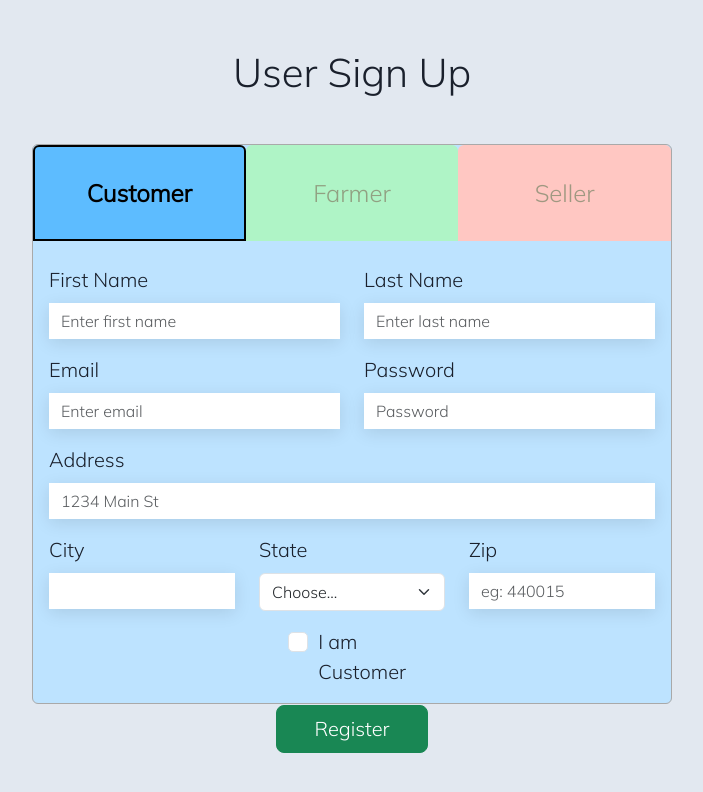
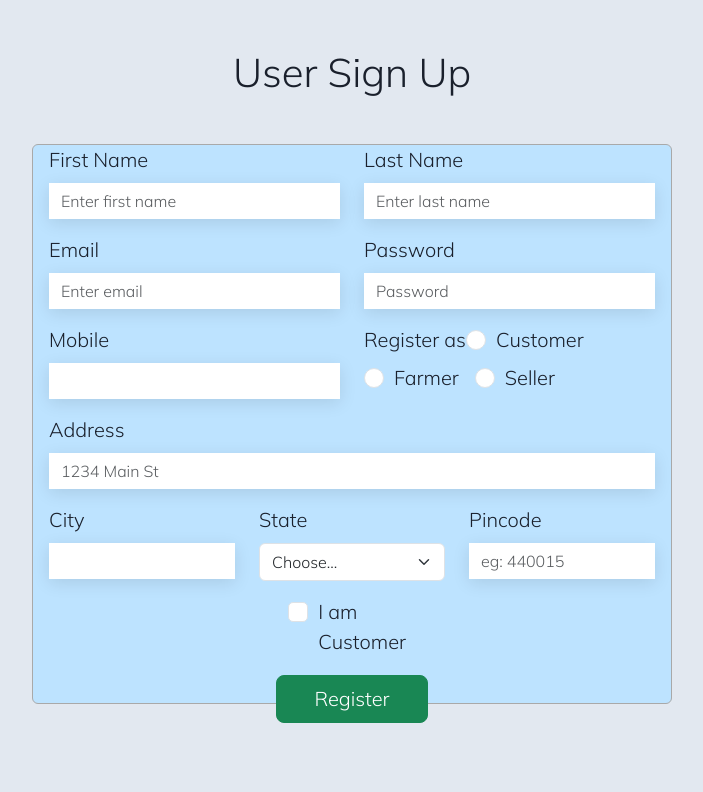
Before and after one commit to Project-Agri-Portal/Cropify, a React (Create React App) app in the folder client/: page /register in a window 1280 px wide. Shown: the top 792 px of the page, without its empty margins (288-991 px from the left). Built offline with nearby package versions, Linux system fonts and the light colour scheme.

Commit message:
implemented user registration functionality through frontend

```diff
--- a/client/src/components/UserAuthentication/SignIn/Login.jsx
+++ b/client/src/components/UserAuthentication/SignIn/Login.jsx
@@ -5,7 +5,7 @@ import "../../../../node_modules/bootstrap/dist/css/bootstrap.min.css";
 import "bootstrap/dist/js/bootstrap.bundle";
 import "./Login.css";
 // import axios from "axios";
-import backend from "../../../services/backend.service";
+import loginService from "../../../services/login.service";
 
 function Login() {
   const [bgColor, setBgColor] = useState("#bde3ff");
@@ -50,7 +50,7 @@ function Login() {
 
     // stored the required fields in an object and passed it to axios http method
     // using the imported file name 'backend'
-    await backend.loginCustomer(credentials)
+    await loginService.loginUser(credentials)
       .then((res) => {
         console.log(res.data);
         // storing the user type (customer, farmer, seller)
@@ -58,6 +58,7 @@ function Login() {
 
         // Redirecting to respective user type's home page on successfull login
         if (res.status === 200) {
+          localStorage.setItem('userId', res.data['id']);
           history.replace("/home/" + userType.toLowerCase());
         }
       })
--- a/client/src/components/UserAuthentication/SignUp/Register.jsx
+++ b/client/src/components/UserAuthentication/SignUp/Register.jsx
@@ -1,62 +1,225 @@
-import { useState } from 'react';
-import { Tabs, Tab } from 'react-bootstrap';
-import '../../../../node_modules/bootstrap/dist/css/bootstrap.min.css';
-import './Register.css';
-import CustomerFields from './CustomerFields/CustomerFields';
-import FarmerFields from './FarmerFields/FarmerFields';
-import SellerFields from './SellerFields/SellerFields';
+import { useState } from "react";
+import { Button, Col, Form, Row } from "react-bootstrap";
+import { useHistory } from "react-router-dom";
+import "../../../../node_modules/bootstrap/dist/css/bootstrap.min.css";
+import "./Register.css";
+import registerService from "../../../services/login.service";
+// import { Tabs, Tab } from "react-bootstrap";
+// import CustomerFields from "./CustomerFields/CustomerFields";
+// import FarmerFields from './FarmerFields/FarmerFields';
+// import SellerFields from './SellerFields/SellerFields';
 
 function Register() {
   const [bgColor, setBgColor] = useState("#bde3ff");
   const [btnOnFocus, setBtnOnFocus] = useState("customer");
 
+  const history = useHistory();
   // Method to change the color of the form div and the respective tab
-  const ChangeBgColor = (key) => {
-    if (key === "customer") {
-      setBgColor("#bde3ff");
-      setBtnOnFocus("customer");
-    }
-    else if (key === "farmer") {
-      setBgColor("#aff4c6");
-      setBtnOnFocus("farmer");
-    }
-    else if (key === "seller") {
-      setBgColor("#ffc7c2");
-      setBtnOnFocus("seller");
-    }
-  }
+  // const ChangeBgColor = (key) => {
+  //   if (key === "customer") {
+  //     setBgColor("#bde3ff");
+  //     setBtnOnFocus("customer");
+  //   }
+  //   else if (key === "farmer") {
+  //     setBgColor("#aff4c6");
+  //     setBtnOnFocus("farmer");
+  //   }
+  //   else if (key === "seller") {
+  //     setBgColor("#ffc7c2");
+  //     setBtnOnFocus("seller");
+  //   }
+  // }
+
+  const register = async (e) => {
+    e.preventDefault();
+
+    const formData = new FormData(e.target);
+    console.log(formData);
+    const userData = {
+      firstName: formData.get("firstName"),
+      lastName: formData.get("lastName"),
+      mobileNo: formData.get("mobileNo"),
+      email: formData.get("email"),
+      password: formData.get("password"),
+      userAddress: {
+        city: formData.get("city"),
+        state: formData.get("state"),
+        pincode: formData.get("pincode"),
+        fullAddress: formData.get("fullAddress"),
+      },
+      userType: formData.get("userType"),
+      aadharNo: "111111111111",   // To change
+      panNo: "1111111111",        // To change
+      status: "",
+    };
+
+    await registerService.registerUser(userData)
+      .then((res) => {
+        if (res.status === 201) {
+          console.log(res.data);
+          history.replace("/login");
+        }
+      })
+      .catch((error) => {
+        console.log(error);
+      });
+  };
 
   return (
     <>
-      <h1 className='my-5'>User Sign Up</h1>
-      <div className='w-50 rounded main-register-div' style={{ "backgroundColor": bgColor }}>
+      <h1 className="my-5">User Sign Up</h1>
+      <div
+        className="w-50 rounded main-register-div"
+        style={{ backgroundColor: bgColor }}
+      >
+        <Form
+          className="text-start px-3 fs-5"
+          method="POST"
+          onSubmit={register}
+        >
+          <Row className="mb-3">
+            <Form.Group as={Col} controlId="formUserFirstName">
+              <Form.Label>First Name</Form.Label>
+              <Form.Control
+                type="text"
+                name="firstName"
+                placeholder="Enter first name"
+              />
+            </Form.Group>
 
-        <Tabs
+            <Form.Group as={Col} controlId="formUserLastName">
+              <Form.Label>Last Name</Form.Label>
+              <Form.Control
+                type="text"
+                name="lastName"
+                placeholder="Enter last name"
+              />
+            </Form.Group>
+          </Row>
+
+          <Row className="mb-3">
+            <Form.Group as={Col} controlId="formUserEmail">
+              <Form.Label>Email</Form.Label>
+              <Form.Control
+                type="email"
+                name="email"
+                placeholder="Enter email"
+              />
+            </Form.Group>
+
+            <Form.Group as={Col} controlId="formUserPassword">
+              <Form.Label>Password</Form.Label>
+              <Form.Control
+                type="password"
+                name="password"
+                placeholder="Password"
+              />
+            </Form.Group>
+          </Row>
+
+          <Row className="mb-3">
+            <Form.Group as={Col} controlId="formUserMobile">
+              <Form.Label>Mobile</Form.Label>
+              <Form.Control
+                type="text"
+                name="mobileNo"
+              />
+            </Form.Group>
+
+            <Form.Group as={Col} controlId="formUserType">
+              <Form.Label>Register as</Form.Label>
+              <Form.Check
+                inline
+                type="radio"
+                name="userType"
+                label="Customer"
+                value="CUSTOMER"
+              />
+              <Form.Check
+                inline
+                type="radio"
+                name="userType"
+                label="Farmer"
+                value="FARMER"
+              />
+              <Form.Check
+                inline
+                type="radio"
+                name="userType"
+                label="Seller"
+                value="SELLER"
+              />
+            </Form.Group>
+          </Row>
+
+          <Form.Group className="mb-3" controlId="formUserAddress1">
+            <Form.Label>Address</Form.Label>
+            <Form.Control name="fullAddress" placeholder="1234 Main St" />
+          </Form.Group>
+
+          <Row className="mb-3">
+            <Form.Group as={Col} controlId="formUserCity">
+              <Form.Label>City</Form.Label>
+              <Form.Control name="city" />
+            </Form.Group>
+
+            <Form.Group as={Col} controlId="formUserState">
+              <Form.Label>State</Form.Label>
+              <Form.Select name="state" defaultValue="Choose...">
+                <option>Choose...</option>
+                <option>Maharashtra</option>
+                <option>Gujarat</option>
+                <option>Rajasthan</option>
+              </Form.Select>
+            </Form.Group>
+
+            <Form.Group as={Col} controlId="formUserZip">
+              <Form.Label>Pincode</Form.Label>
+              <Form.Control
+                type="number"
+                name="pincode"
+                placeholder="eg: 440015"
+              />
+            </Form.Group>
+          </Row>
+
+          <center>
+            <Row className="w-25">
+              <Form.Group className="mb-3 text-start" id="formUserCheckbox">
+                <Form.Check type="checkbox" label="I am Customer" />
+              </Form.Group>
+
+              <Button variant="success" size="lg" type="submit">
+                Register
+              </Button>
+            </Row>
+          </center>
+        </Form>
+        {/* <Tabs
           defaultActiveKey='customer'
           id='login-tabs'
           className='mb-4'
           onSelect={(key) => { ChangeBgColor(key) }}
           justify
-        >
-          {/* Customer tab and it's content */}
-          <Tab eventKey='customer' title='Customer'
+        > */}
+        {/* Customer tab and it's content */}
+        {/* <Tab eventKey='customer' title='Customer'
             tabClassName={'customer-btn ' + (btnOnFocus === "customer" ? 'customer-active' : '')}>
             <CustomerFields />
-          </Tab>
+          </Tab> */}
 
-          {/* Farmer tab and it's content */}
-          <Tab eventKey='farmer' title='Farmer'
+        {/* Farmer tab and it's content */}
+        {/* <Tab eventKey='farmer' title='Farmer'
             tabClassName={'farmer-btn ' + (btnOnFocus === "farmer" ? 'farmer-active' : '')}>
             <FarmerFields />
-          </Tab>
+          </Tab> */}
 
-          {/* Seller tab and it's content */}
-          <Tab eventKey='seller' title='Seller'
+        {/* Seller tab and it's content */}
+        {/* <Tab eventKey='seller' title='Seller'
             tabClassName={'seller-btn ' + (btnOnFocus === "seller" ? 'seller-active' : '')}>
             <SellerFields />
-          </Tab>
-        </Tabs>
-
+          </Tab>*/}
+        {/* </Tabs>   */}
       </div>
     </>
   );
--- a/client/src/services/backend.service.js
+++ b/client/src/services/login.service.js
@@ -11,8 +11,12 @@ const getCustomer = () => {
     return app.get('/users/');
 }
 
-const loginCustomer = (credentials) => {
+const loginUser = (credentials) => {
     return app.post('/users/login', credentials);
 }
 
-export default { getCustomer, loginCustomer };
+const registerUser = (userData) => {
+    return app.post('/users/', userData);
+}
+
+export default { getCustomer, loginUser, registerUser };
```
